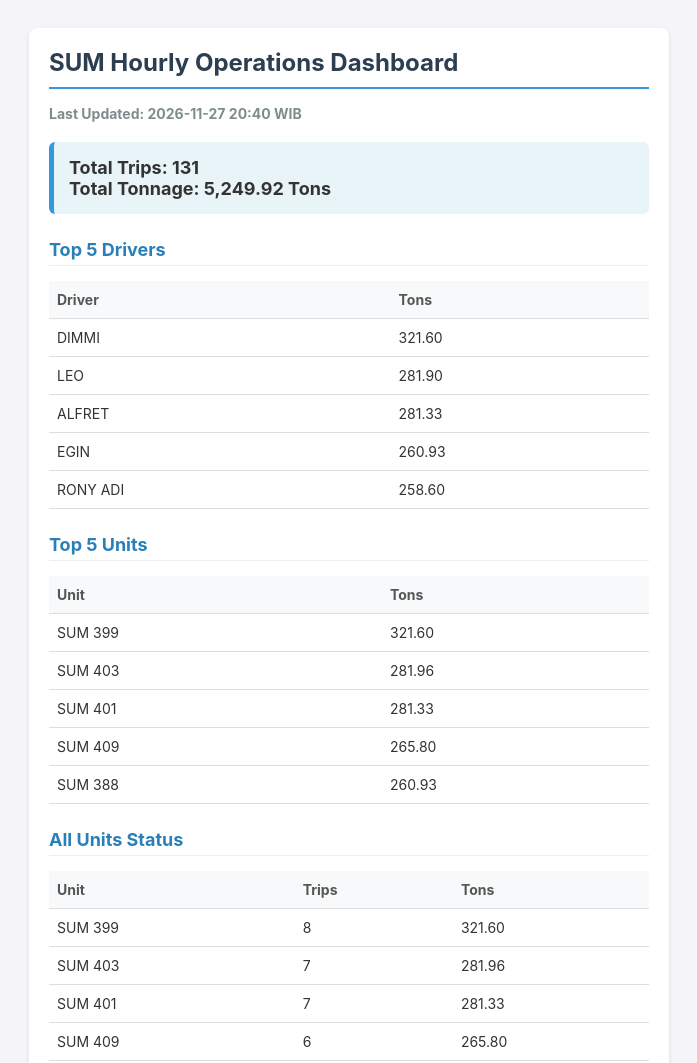
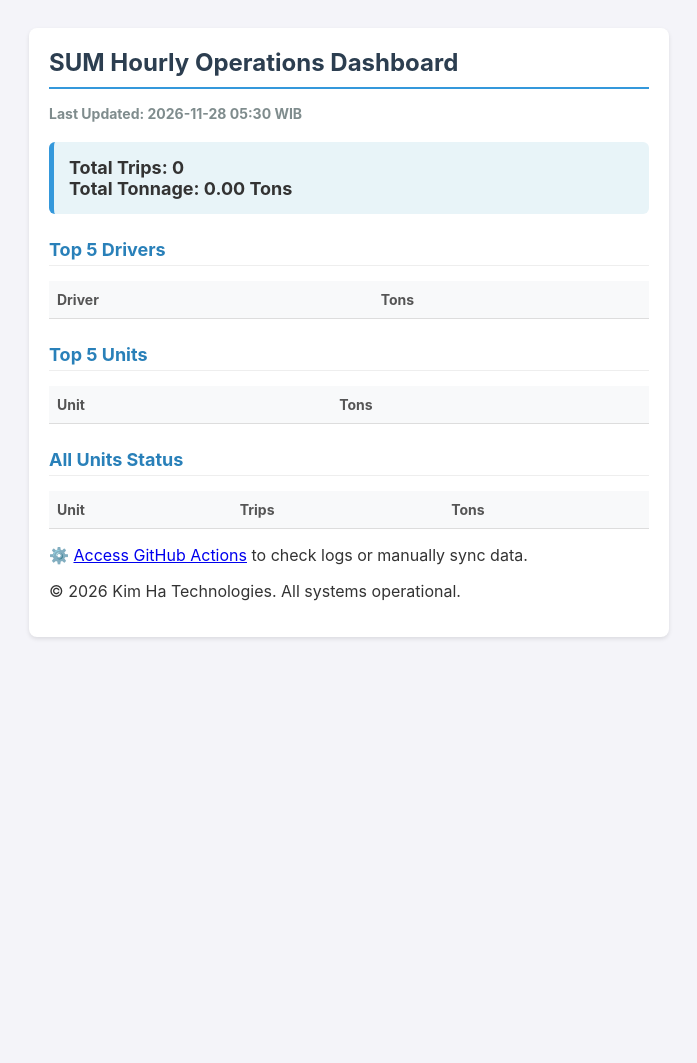
Before and after one commit to mtrksco/gam-scrape-archive, a plain HTML site: page index.html in a window 1280 px wide. Shown: the top 1063 px of the page, without its empty margins (291-988 px from the left). After the commit the page ends 800 px from the top, so only its background shows below. Drawn offline with Linux system fonts and the light colour scheme.

Commit message:
Update live dashboard

```diff
--- a/index.html
+++ b/index.html
@@ -19,29 +19,29 @@
         <body>
             <div class="container">
                 <h1>SUM Hourly Operations Dashboard</h1>
-                <div class="timestamp">Last Updated: 2026-11-27 20:40 WIB</div>
+                <div class="timestamp">Last Updated: 2026-11-28 05:30 WIB</div>
 
                 <div class="summary-box">
-                    Total Trips: 131<br>
-                    Total Tonnage: 5,249.92 Tons
+                    Total Trips: 0<br>
+                    Total Tonnage: 0.00 Tons
                 </div>
 
                 <h2>Top 5 Drivers</h2>
                 <table>
                     <tr><th>Driver</th><th>Tons</th></tr>
-                    <tr><td>DIMMI</td><td>321.60</td></tr><tr><td>LEO</td><td>281.90</td></tr><tr><td>ALFRET</td><td>281.33</td></tr><tr><td>EGIN</td><td>260.93</td></tr><tr><td>RONY ADI</td><td>258.60</td></tr>
+
                 </table>
 
                 <h2>Top 5 Units</h2>
                 <table>
                     <tr><th>Unit</th><th>Tons</th></tr>
-                    <tr><td>SUM 399</td><td>321.60</td></tr><tr><td>SUM 403</td><td>281.96</td></tr><tr><td>SUM 401</td><td>281.33</td></tr><tr><td>SUM 409</td><td>265.80</td></tr><tr><td>SUM 388</td><td>260.93</td></tr>
+
                 </table>
 
                 <h2>All Units Status</h2>
                 <table>
                     <tr><th>Unit</th><th>Trips</th><th>Tons</th></tr>
-                    <tr><td>SUM 399</td><td>8</td><td>321.60</td></tr><tr><td>SUM 403</td><td>7</td><td>281.96</td></tr><tr><td>SUM 401</td><td>7</td><td>281.33</td></tr><tr><td>SUM 409</td><td>6</td><td>265.80</td></tr><tr><td>SUM 388</td><td>7</td><td>260.93</td></tr><tr><td>SUM 390</td><td>7</td><td>259.69</td></tr><tr><td>SUM 410</td><td>6</td><td>258.60</td></tr><tr><td>SUM 408</td><td>6</td><td>256.82</td></tr><tr><td>SUM 402</td><td>6</td><td>242.88</td></tr><tr><td>SUM 404</td><td>6</td><td>242.76</td></tr><tr><td>SUM 400</td><td>6</td><td>241.50</td></tr><tr><td>SUM 396</td><td>6</td><td>233.58</td></tr><tr><td>SUM 398</td><td>6</td><td>232.88</td></tr><tr><td>SUM 392</td><td>6</td><td>231.42</td></tr><tr><td>SUM 395</td><td>6</td><td>227.72</td></tr><tr><td>SUM 407</td><td>5</td><td>210.25</td></tr><tr><td>SUM 397</td><td>5</td><td>194.03</td></tr><tr><td>SUM 391</td><td>5</td><td>193.89</td></tr><tr><td>SUM 389</td><td>5</td><td>187.42</td></tr><tr><td>SUM 406</td><td>4</td><td>176.95</td></tr><tr><td>SUM 405</td><td>4</td><td>175.40</td></tr><tr><td>SUM 394</td><td>4</td><td>158.84</td></tr><tr><td>SUM 393</td><td>3</td><td>113.67</td></tr>
+
                 </table>
                 <div class="footer">
                     <p>⚙️ <a href="https://github.com/mtrksco/gam-scrape-archive/actions" target="_blank">Access GitHub Actions</a> to check logs or manually sync data.</p>
```
